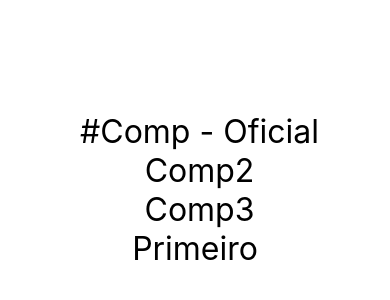
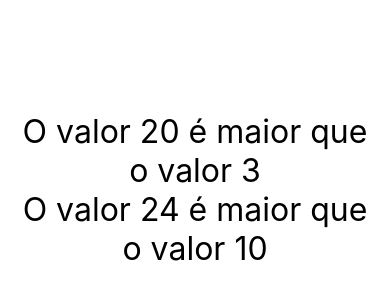
Before and after one commit to eliasantana/aulareact, a React Native app in the folder aula1/: screen / in a window 390 px wide. Shown: the part 232-532 px from the top of the page. Built offline with nearby package versions, Linux system fonts and the light colour scheme.

Commit message:
Passando parâmetro e criando instacias de objetos

```diff
--- a/aula1/src/App.js
+++ b/aula1/src/App.js
@@ -10,6 +10,8 @@
 import Primeiro from './components/Primeiro'
 import Estilo from './components/estilo'
 import CompPadrao, { Comp1, Comp2 } from './components/Multi'
+import MinMax from './components/MinMax'
+
 // As Functions Expressions são funções anônimas que podem ser  utlizadas para facilidar
 /*
 //Exemplo de uma function comum
@@ -30,18 +32,22 @@
 
 export default () => (
         <View style={style.App}>
+                <MinMax min={3} max={20}/>
+                <MinMax min={10} max={24}/>
+                {/*
                 <CompPadrao/>
                 <Comp1/>
                 <Comp2/>
-                <Primeiro/>
+                <Primeiro/> */}
         </View>
 )
 
 const style = StyleSheet.create({
     App:{
-        flexGrow:1,
+        flexGrow: 1,
         justifyContent:"center",
-        alignItems:"center"
+        alignItems:"center",
+        padding: 20
     }
 })
 //exemplo
--- /dev/null
+++ b/aula1/src/components/MinMax.js
@@ -0,0 +1,13 @@
+import React from 'react'
+import { Text } from 'react-native'
+import Estilo from './estilo'
+
+export default props => {
+    console.warn(props)
+   return (
+        <Text style={Estilo.fontG}>
+                O valor { props.max } é maior que o valor {props.min}
+        </Text>
+   )
+
+}
--- a/aula1/src/components/Primeiro.js
+++ b/aula1/src/components/Primeiro.js
@@ -3,4 +3,8 @@
 import Estilo from './estilo'
 
 
-export default () =><Text style={Estilo.fontG}>Primeiro</Text>
+export default () =>{
+    //console.warn('opa!')
+    return (<Text style={Estilo.fontG}>Primeiro</Text>)
+
+}
--- a/aula1/src/components/estilo.js
+++ b/aula1/src/components/estilo.js
@@ -3,7 +3,8 @@
 export default StyleSheet.create({
 
     fontG:{
-        fontSize:32
+        fontSize:32,
+        textAlign: "center"
     }
 
 
```
